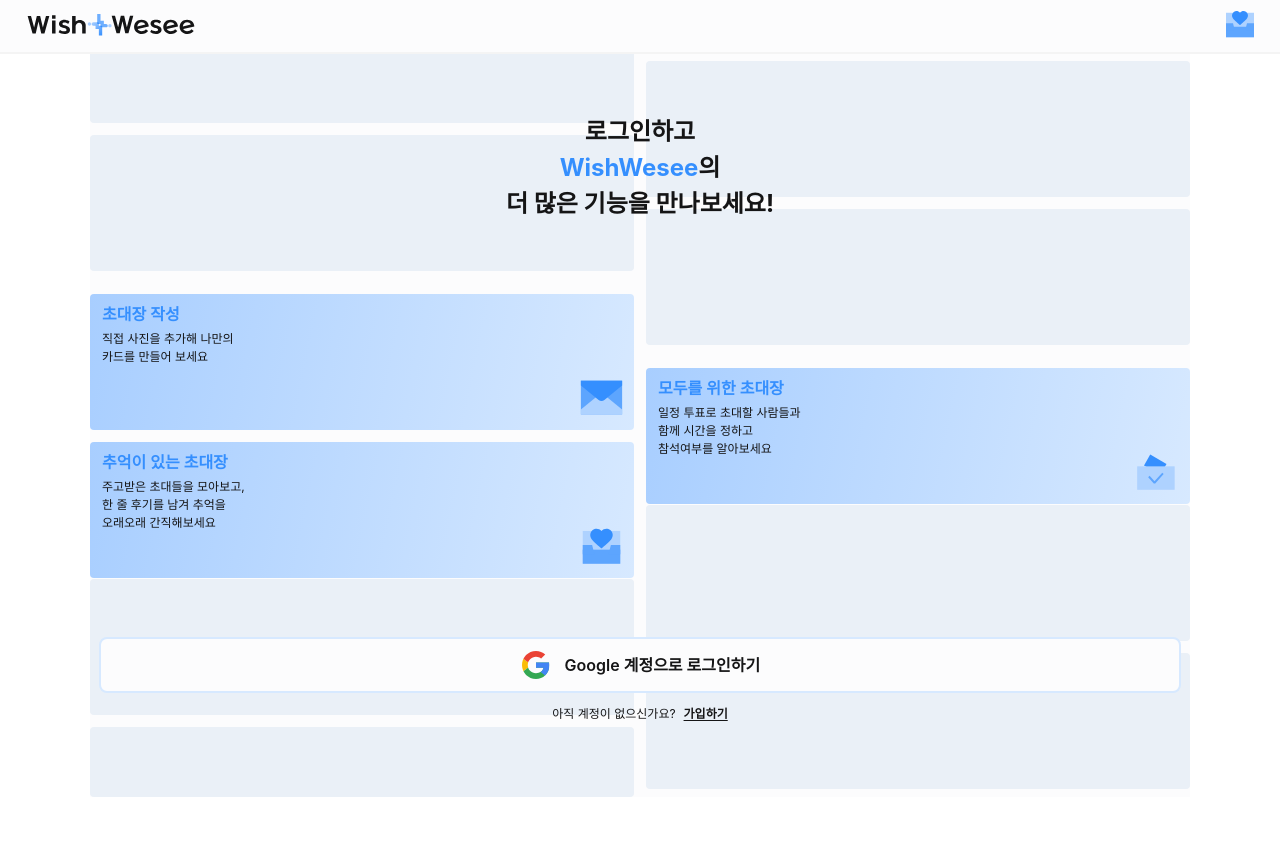
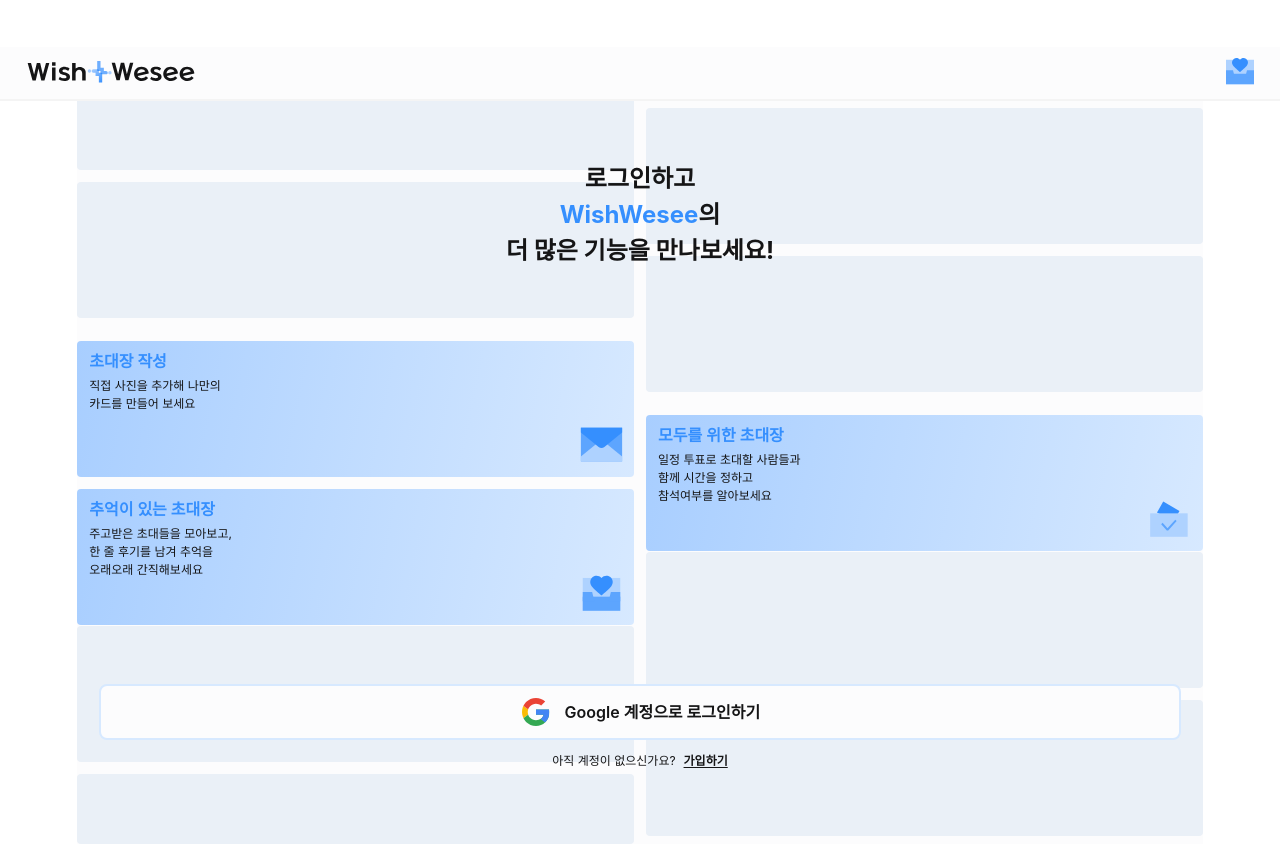
Before and after one commit to WishWesee/Client, a React (Vite) app: page / in a window 1280 px wide. Before the commit the page ends 800 px from the top, so only its background shows below. Built offline with nearby package versions, Linux system fonts and the light colour scheme; a web font is replaced by a local one.

Commit message:
경로/파일구조/UI 수정

```diff
--- a/src/components/loginScreen.tsx
+++ b/src/components/loginScreen.tsx
@@ -1,13 +1,13 @@
 import React from 'react';
 import * as Style from '@/styles/login/LoginScreenPageStyle';
-import TopHeader from './top/Top_Header';
-import GreetingMessage from './login/GreetingMessage';
-import LoginSection from './login/LoginSection';
-import Column from './login/Column';
+import TopHeader from '@/components/top/Top_Header';
+import GreetingMessage from '@/components/login/GreetingMessage';
+import LoginSection from '@/components/login/LoginSection';
+import LoginBoxColumn from '@/components/login/LoginBoxColumn';
 import { FirstColumConstants, SecondColumConstants, greetingMessage } from '../constants/login/loginScreen';
-import Mail from '../assets/icons/화면GUI_Full/2424_Activate/Invitation.svg?react';
-import SaveBox from '../assets/icons/화면GUI_Full/2424_Activate/SaveBox.svg?react';
-import Vote from '../assets/icons/화면GUI_Full/2424_Activate/vote.svg?react';
+import Mail from '@/assets/icons/화면GUI_Full/2424_Activate/Invitation.svg?react';
+import SaveBox from '@/assets/icons/화면GUI_Full/2424_Activate/SaveBox.svg?react';
+import Vote from '@/assets/icons/화면GUI_Full/2424_Activate/vote.svg?react';
 
 const LoginScreen: React.FC = () => {
     const firstColumnFeatures = [
@@ -91,8 +91,8 @@
                 <LoginSection />
             </Style.HeaderComp>
             <Style.Columns>
-                <Column features={firstColumnFeatures} />
-                <Column features={secondColumnFeatures} />
+                <LoginBoxColumn features={firstColumnFeatures} />
+                <LoginBoxColumn features={secondColumnFeatures} />
             </Style.Columns>
         </Style.Background>
     );
--- a/src/index.css
+++ b/src/index.css
@@ -5,4 +5,11 @@
   justify-content: center;
   place-items: center;
   min-width: 390px;
+  padding-top: 47px;
+  /*padding-top: env(safe-area-inset-top);
+  padding-bottom: env(safe-area-inset-bottom);
+  padding-left: env(safe-area-inset-left);
+  padding-right: env(safe-area-inset-right);
+  height: calc(100vh - env(safe-area-inset-top) - env(safe-area-inset-bottom));*/
+  box-sizing: border-box;
 }
--- a/src/pages/Home.tsx
+++ b/src/pages/Home.tsx
@@ -1,9 +1,9 @@
-import Tsta from "@components/Test";
+import LoginScreen from "@components/LoginScreen";
 
 const Home = () => {
   return (
     <div>
-      <Tsta />
+      <LoginScreen />
     </div>
   );
 };
--- a/src/styles/login/FeatureBoxComponentStyle.ts
+++ b/src/styles/login/FeatureBoxComponentStyle.ts
@@ -4,7 +4,7 @@
     display: flex;
     flex-direction: column;
     box-sizing: border-box;
-    width: 42.5vw;
+    width: 43.5vw;
     height: 8.5rem;
     border-radius: 0.25rem;
     background-color: #EAF0F7;
@@ -19,7 +19,7 @@
     display: flex;
     flex-direction: column;
     box-sizing: border-box;
-    width: 42.5vw;
+    width: 43.5vw;
     height: 8.5rem;
     border-radius: 0.25rem;
     background-color: #EAF0F7;
@@ -34,7 +34,7 @@
     display: flex;
     flex-direction: column;
     box-sizing: border-box;
-    width: 42.5vw;
+    width: 43.5vw;
     height: 8.5rem;
     border-radius: 0.25rem;
     gap: 0.5625rem;
@@ -105,7 +105,7 @@
     export const Rectangle6 = styled.div`
     box-sizing: border-box;
     height: 4.375rem;
-    @media (min-height: 841px) {
+    @media (min-height: 845px) {
         height: 8.5rem;
     }
     border-radius: 0.25rem;
```
Also changed, not shown: src/components/login/LoginBoxColumn.tsx (renamed from src/components/login/Column.tsx, +4 -4 lines).
